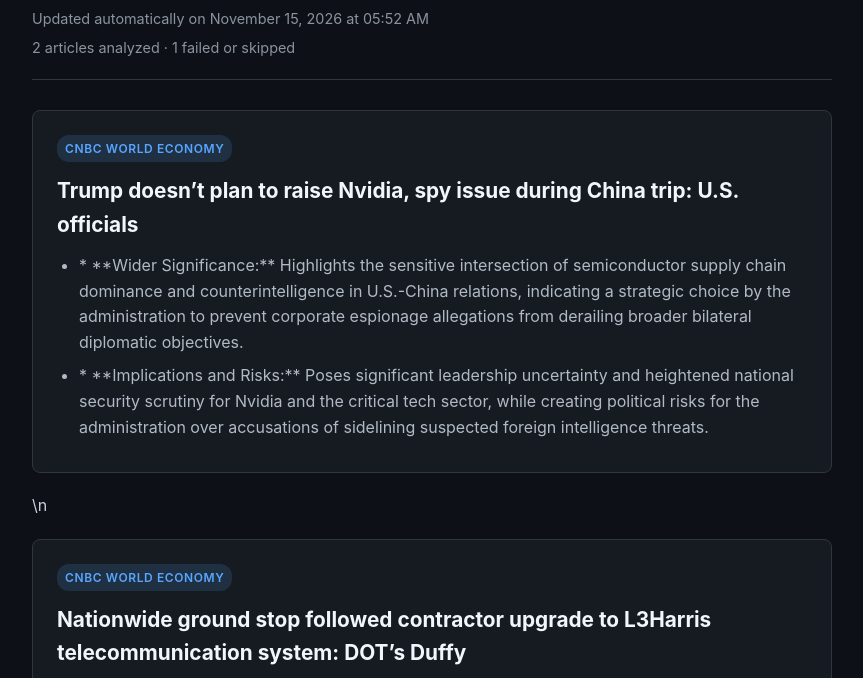
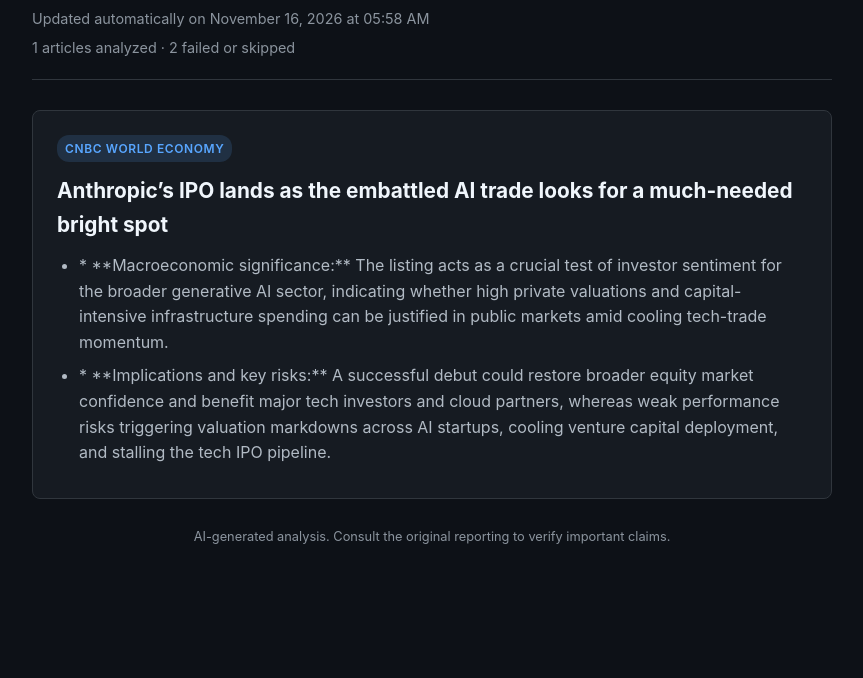
Before and after one commit to itserenjaeger1/the-geopolitical-pulse-, a plain HTML site: page index.html in a window 1280 px wide. Shown: the part 94-772 px from the top of the page, without its empty margins (208-1071 px from the left). Drawn offline with Linux system fonts and the light colour scheme.

Commit message:
Deploying to gh-pages from @ itserenjaeger1/the-geopolitical-pulse-@fe86b8d4c1652b216eaaa84e8471c2ac7876f77a 🚀

```diff
--- a/index.html
+++ b/index.html
@@ -84,29 +84,19 @@
     <main class="container">
         <header>
             <h1>Socioeconomic &amp; Geopolitical Briefing</h1>
-            <div class="date">Updated automatically on November 15, 2026 at 05:52 AM</div>
-            <div class="status">2 articles analyzed · 1 failed or skipped</div>
+            <div class="date">Updated automatically on November 16, 2026 at 05:58 AM</div>
+            <div class="status">1 articles analyzed · 2 failed or skipped</div>
         </header>
         <section class="grid" aria-label="News articles">
 
                 <article class="card">
                     <div class="source">CNBC World Economy</div>
                     <h2>
-                        <a href="https://www.cnbc.com/2026/11/13/trump-nvidia-huang-china.html"
+                        <a href="https://www.cnbc.com/2026/11/15/anthropic-ipo-is-make-or-break-for-the-technology-industry.html"
                            target="_blank"
-                           rel="noopener noreferrer">Trump doesn’t plan to raise Nvidia, spy issue during China trip: U.S. officials</a>
+                           rel="noopener noreferrer">Anthropic’s IPO lands as the embattled AI trade looks for a much-needed bright spot</a>
                     </h2>
-                    <ul><li>* **Wider Significance:** Highlights the sensitive intersection of semiconductor supply chain dominance and counterintelligence in U.S.-China relations, indicating a strategic choice by the administration to prevent corporate espionage allegations from derailing broader bilateral diplomatic objectives.</li><li>* **Implications and Risks:** Poses significant leadership uncertainty and heightened national security scrutiny for Nvidia and the critical tech sector, while creating political risks for the administration over accusations of sidelining suspected foreign intelligence threats.</li></ul>
-                </article>
-                \n
-                <article class="card">
-                    <div class="source">CNBC World Economy</div>
-                    <h2>
-                        <a href="https://www.cnbc.com/2026/11/14/faa-ground-stop-flights-resume-delays.html"
-                           target="_blank"
-                           rel="noopener noreferrer">Nationwide ground stop followed contractor upgrade to L3Harris telecommunication system: DOT’s Duffy</a>
-                    </h2>
-                    <ul><li>* **Significance:** Highlights the vulnerability of critical national transportation infrastructure to technical failures during legacy modernization, illustrating the economic risks tied to federal reliance on private defense and aerospace contractors for essential aviation systems.</li><li>* **Implications and Risks:** Commercial airlines and travelers face immediate operational disruptions and financial losses, while L3Harris and the FAA/DOT likely face heightened regulatory and congressional scrutiny regarding contractor oversight, system redundancies, and infrastructure update protocols.</li></ul>
+                    <ul><li>* **Macroeconomic significance:** The listing acts as a crucial test of investor sentiment for the broader generative AI sector, indicating whether high private valuations and capital-intensive infrastructure spending can be justified in public markets amid cooling tech-trade momentum.</li><li>* **Implications and key risks:** A successful debut could restore broader equity market confidence and benefit major tech investors and cloud partners, whereas weak performance risks triggering valuation markdowns across AI startups, cooling venture capital deployment, and stalling the tech IPO pipeline.</li></ul>
                 </article>
 
         </section>
```
